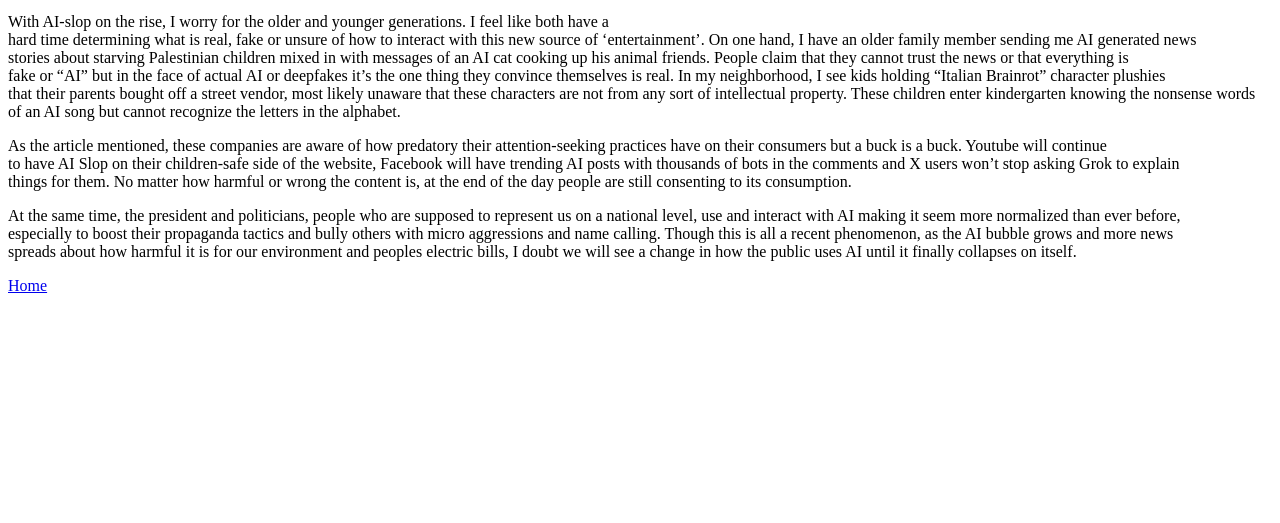
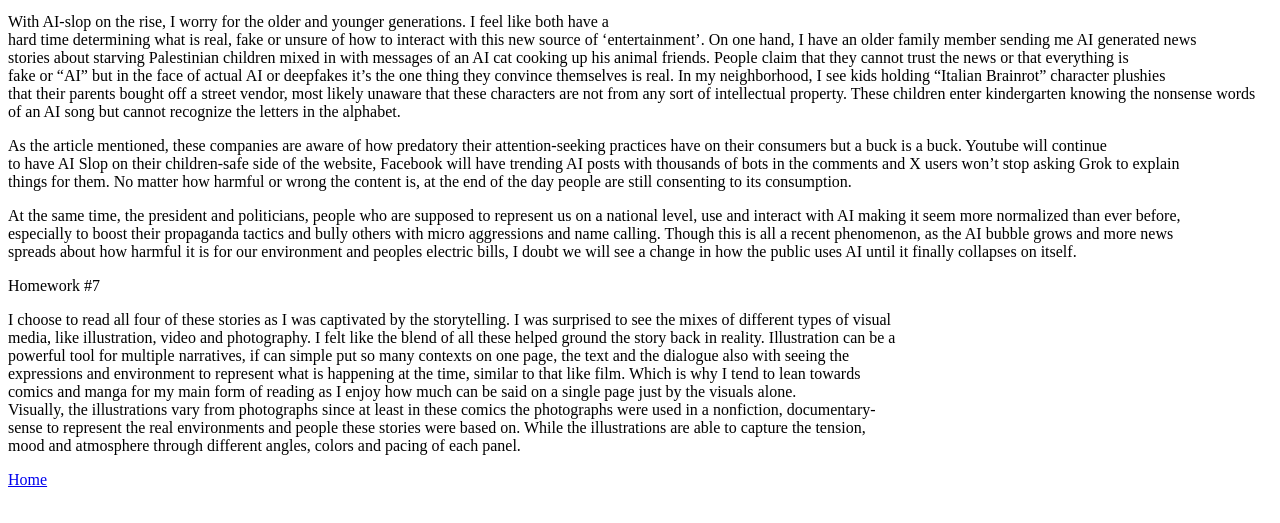
Before and after one commit to srader98/index.html, a plain HTML site: page readings.html in a window 1280 px wide. Shown: the part 101-624 px from the top of the page. Drawn offline with Linux system fonts and the light colour scheme.

Commit message:
Add reflections on storytelling and media in readings
Added a new section discussing Homework #7 and reflections on storytelling through various media.

```diff
--- a/readings.html
+++ b/readings.html
@@ -16,6 +16,10 @@
 <p>As the article mentioned, these companies are aware of how predatory their attention-seeking practices have on their consumers but a buck is a buck. Youtube will continue <br>to have AI Slop on their children-safe side of the website, Facebook will have trending AI posts with thousands of bots in the comments and X users won’t stop asking Grok to explain <br>things for them. No matter how harmful or wrong the content is, at the end of the day people are still consenting to its consumption.
 <p>At the same time, the president and politicians, people who are supposed to represent us on a national level, use and interact with AI making it seem more normalized than ever before, <br>especially to boost their propaganda tactics and bully others with micro aggressions and name calling. Though this is all a recent phenomenon, as the AI bubble grows and more news <br>spreads about how harmful it is for our environment and peoples electric bills, I doubt we will see a change in how the public uses AI until it finally collapses on itself.
 </p>
+  <p>Homework #7</p>
+  <p>I choose to read all four of these stories as I was captivated by the storytelling. I was surprised to see the mixes of different types of visual <br>media, like illustration, video and photography. I felt like the blend of all these helped ground the story back in reality. Illustration can be a <br>powerful tool for multiple narratives, if can simple put so many contexts on one page, the text and the dialogue also with seeing the <br>expressions and environment to represent what is happening at the time, similar to that like film. Which is why I tend to lean towards <br>comics and manga for my main form of reading as I enjoy how much can be said on a single page just by the visuals alone.
+
+<br>Visually, the illustrations vary from photographs since at least in these comics the photographs were used in a nonfiction, documentary-<br>sense to represent the real environments and people these stories were based on. While the illustrations are able to capture the tension, <br>mood and atmosphere through different angles, colors and pacing of each panel. </p>
   <p><a href="/index.html">Home</a></p>
 </body>
 
```
